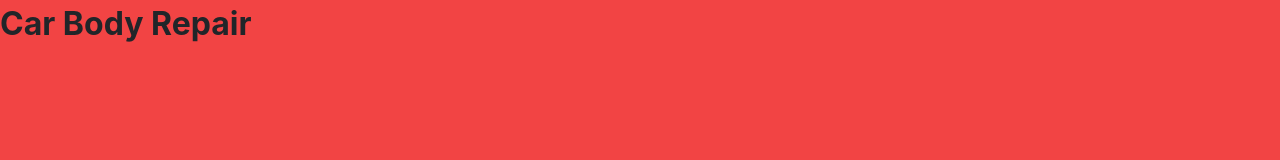
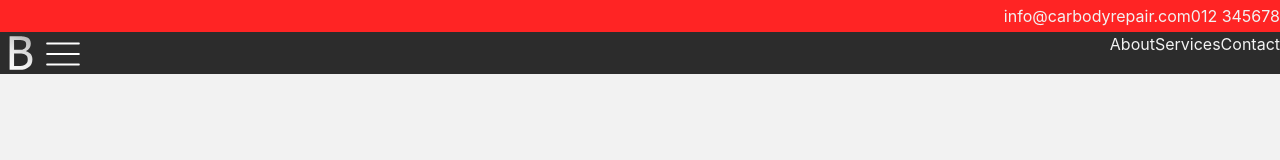
Before and after one commit to mthom26/car-body-repair, a Gatsby site: page / in a window 1280 px wide. Built offline with nearby package versions, Linux system fonts and the light colour scheme; Gatsby itself is replaced by a stand-in of ours.

Commit message:
Add Nav component

```diff
--- a/src/components/Nav.js
+++ b/src/components/Nav.js
@@ -1,11 +1,30 @@
 import React from 'react';
 
-const Nav = () => {
-  return (
-    <div>
-      <h2>Nav</h2>
-    </div>
-  );
-};
+import logo from '../images/logo.svg';
+import menuIcon from '../images/menuIcon.svg';
+
+class Nav extends React.Component {
+  render() {
+    return (
+      <div className="nav">
+        <div className="navInfo">
+          <a href="#">info@carbodyrepair.com</a>
+          <p>012 345678</p>
+        </div>
+        <div className="navContainer">
+          <div className="navLogoAndMenu">
+            <a href="#"><img src={logo} width="42px" /></a>
+            <img className="menuBtn" src={menuIcon} width="42px" />
+          </div>
+          <nav className="navItems">
+            <a href="#">About</a>
+            <a href="#">Services</a>
+            <a href="#">Contact</a>
+          </nav>
+        </div>
+      </div>
+    );
+  }
+}
 
 export default Nav;
--- a/src/pages/index.js
+++ b/src/pages/index.js
@@ -1,4 +1,6 @@
 import React from 'react';
+
+import Nav from '../components/Nav';
 
 import '../styles/reboot.css';
 import '../styles/main.scss';
@@ -6,7 +8,7 @@ import '../styles/main.scss';
 const Index = () => {
   return (
     <div>
-      <h1>Car Body Repair</h1>
+      <Nav />
     </div>
   );
 };
--- a/src/styles/_config.scss
+++ b/src/styles/_config.scss
@@ -1 +1,3 @@
-$body-color: #f24444;
+$color-light: #f2f2f2;
+$color-dark: #2c2c2c;
+$color-primary: #ff2424;
--- /dev/null
+++ b/src/styles/_nav.scss
@@ -0,0 +1,24 @@
+.nav {
+  display: flex;
+  flex-direction: column;
+
+  a, p {
+    margin: 0;
+    text-decoration: none;
+    color: $color-light;
+  }
+}
+
+.navContainer {
+  display: flex;
+  justify-content: space-between;
+  background: $color-dark;
+  color: $color-light;
+}
+
+.navInfo {
+  background: $color-primary;
+  display: flex;
+  justify-content: flex-end;
+  padding: 0.25rem 0;
+}
--- a/src/styles/main.scss
+++ b/src/styles/main.scss
@@ -1,5 +1,7 @@
 @import 'config';
+@import 'nav';
 
 body {
-  background: $body-color;
+  background: $color-light;
+  color: $color-dark;
 }
```
Also changed, not shown: src/images/logo.svg (added), src/images/menuIcon.svg (added).
